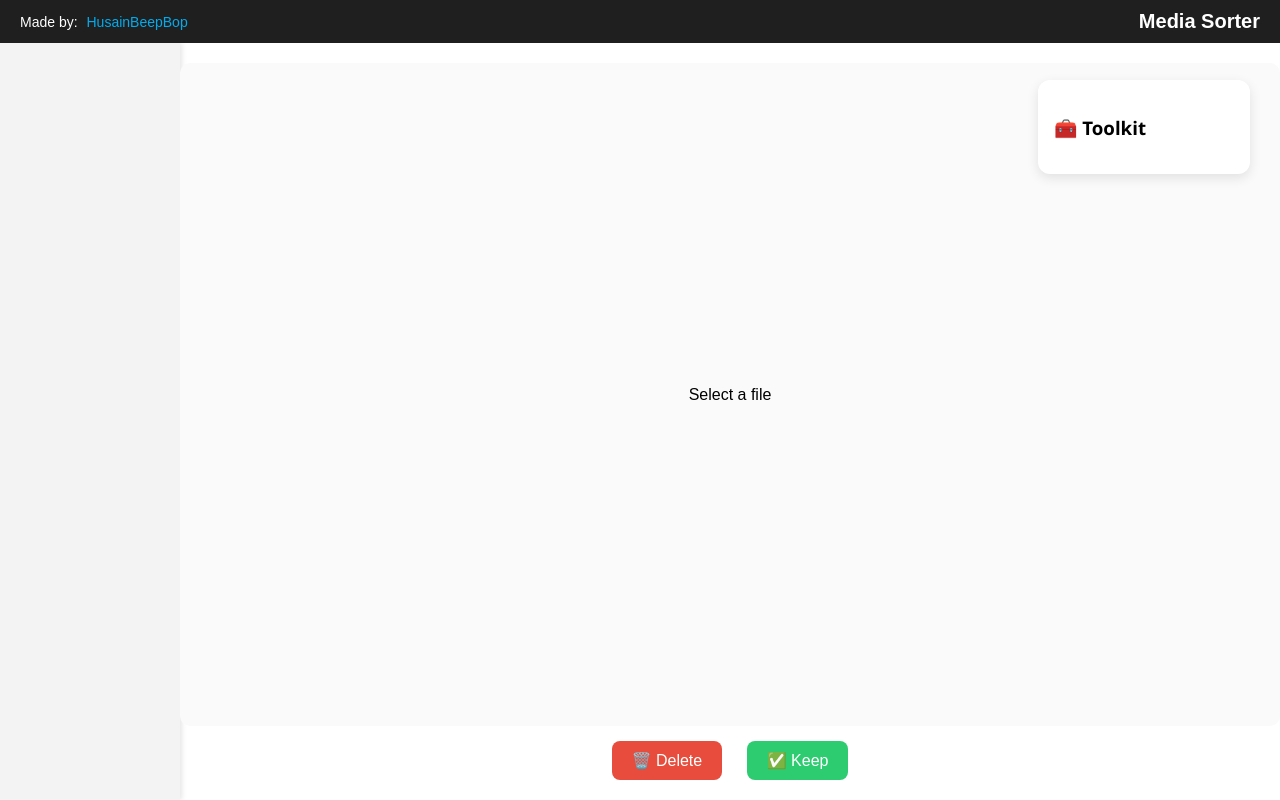
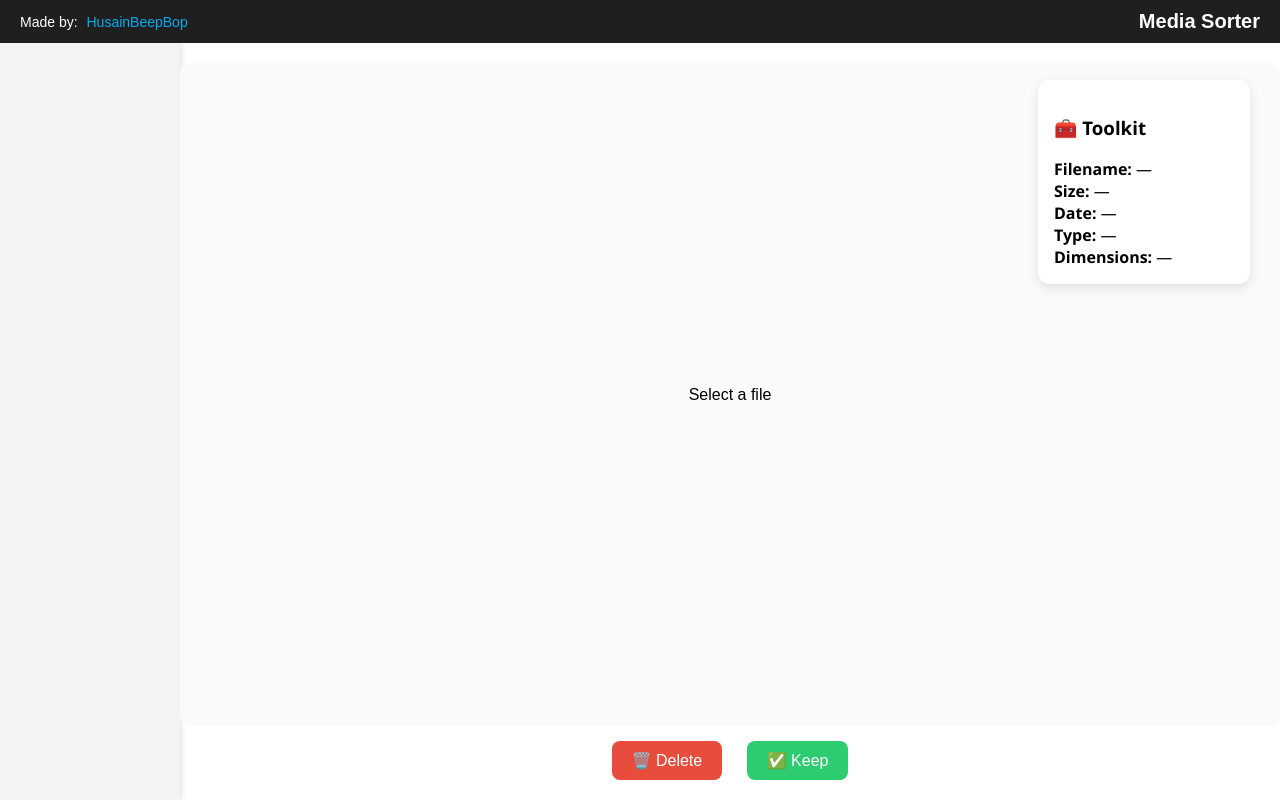
Before and after one commit to HusainBeepBop/media-sorter, a Flask app: page / in a window 1280 px wide. Run offline with Flask 3, Linux system fonts and the light colour scheme; data that the repository does not hold is empty.

Commit message:
added placeholder fields

```diff
--- a/templates/index.html
+++ b/templates/index.html
@@ -29,7 +29,13 @@
 
   <div id="toolkit-box">
     <h3>🧰 Toolkit</h3>
+    <div class="toolkit-field"><strong>Filename:</strong> <span id="tk-filename">—</span></div>
+    <div class="toolkit-field"><strong>Size:</strong> <span id="tk-size">—</span></div>
+    <div class="toolkit-field"><strong>Date:</strong> <span id="tk-date">—</span></div>
+    <div class="toolkit-field"><strong>Type:</strong> <span id="tk-type">—</span></div>
+    <div class="toolkit-field"><strong>Dimensions:</strong> <span id="tk-dimensions">—</span></div>
   </div>
+
 
   <script src="/static/js/script.js"></script>
 </body>
```
